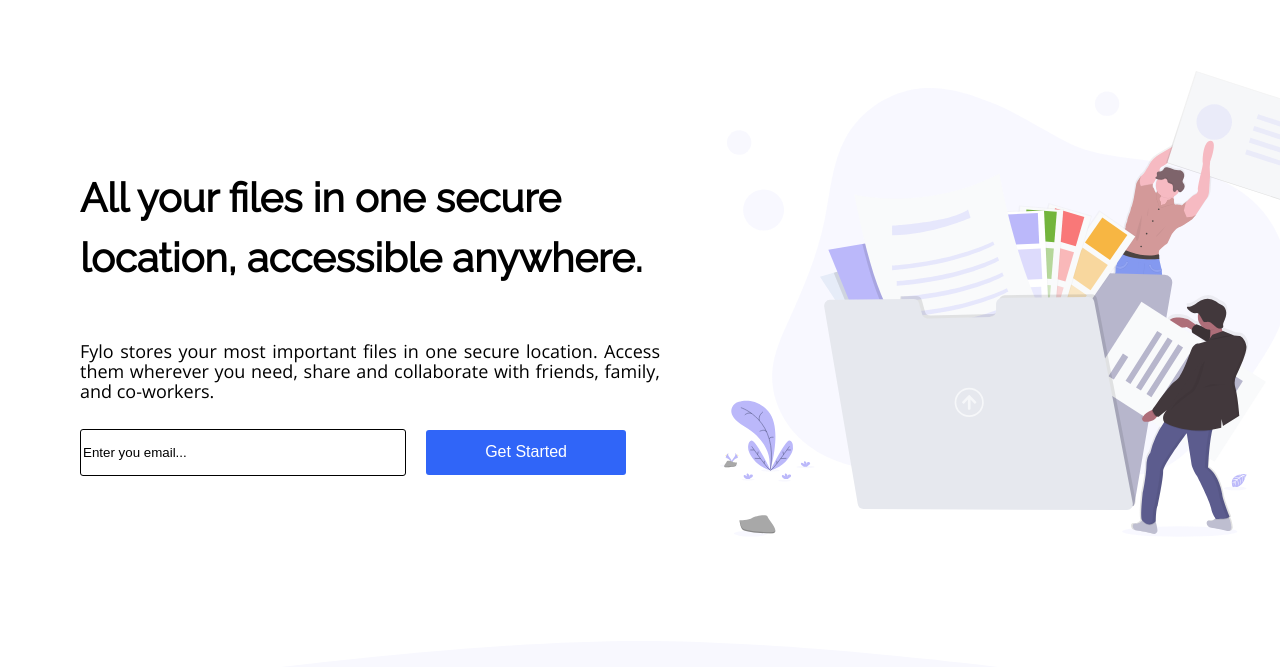
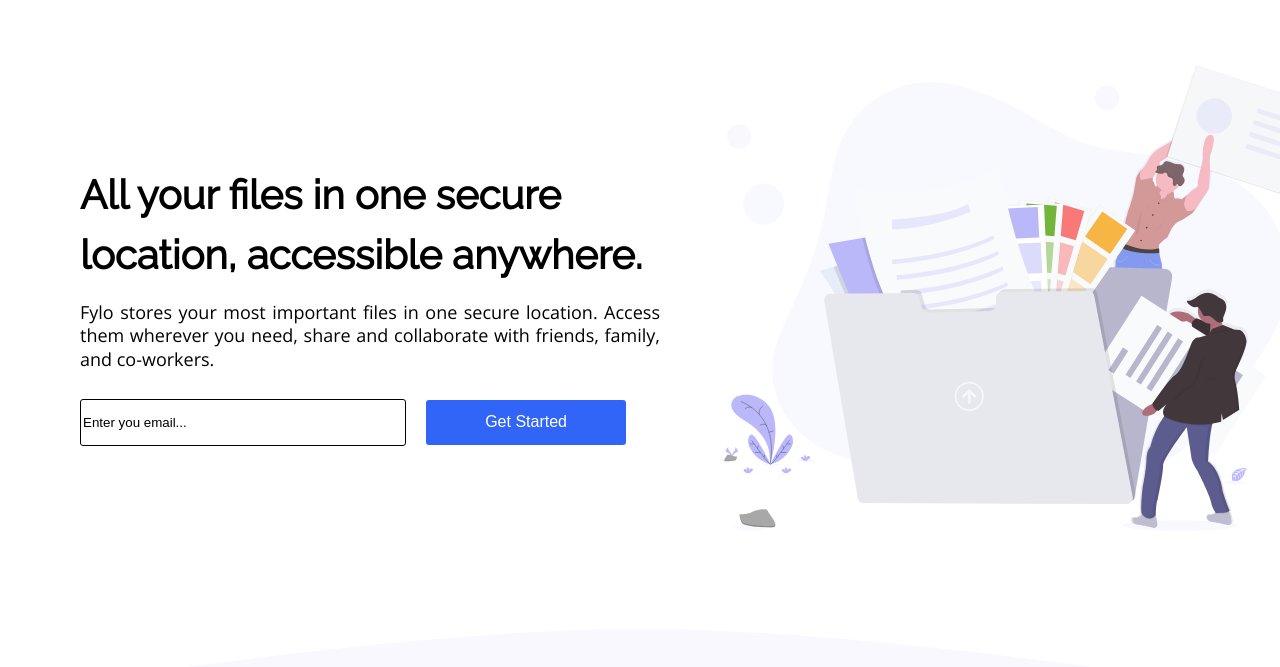
Before and after one commit to freddiewil8/Fylo-landing-page, a plain HTML site: page index.html in a window 1280 px wide. Shown: the part 133-800 px from the top of the page. Drawn offline with nearby package versions, Linux system fonts and the light colour scheme.

Commit message:
Updated css

```diff
--- a/master.css
+++ b/master.css
@@ -55,8 +55,8 @@ a {
 h2 {
   font-size: 40px;
   line-height: 60px;
-  font-weight: 900;
-  padding: 25px 0;
+  font-weight: 700;
+  padding: 4px 0;
 }
 
 h3 {
@@ -69,7 +69,7 @@ h3 {
 p {
   font-family: 'Open Sans', sans-serif;
   font-size: 18px;
-  line-height: 20px;
+  line-height: 1.3;
 }
 
 input {
@@ -135,11 +135,11 @@ footer img {
 }
 
 .p-justify {
-  padding: 28px 60px 28px 0;
+  padding: 12px 60px 28px 0;
   text-align: justify;
 }
 .height{
-  padding: 93px 0;
+  padding: 87px 0;
 }
 
 .button {
```
